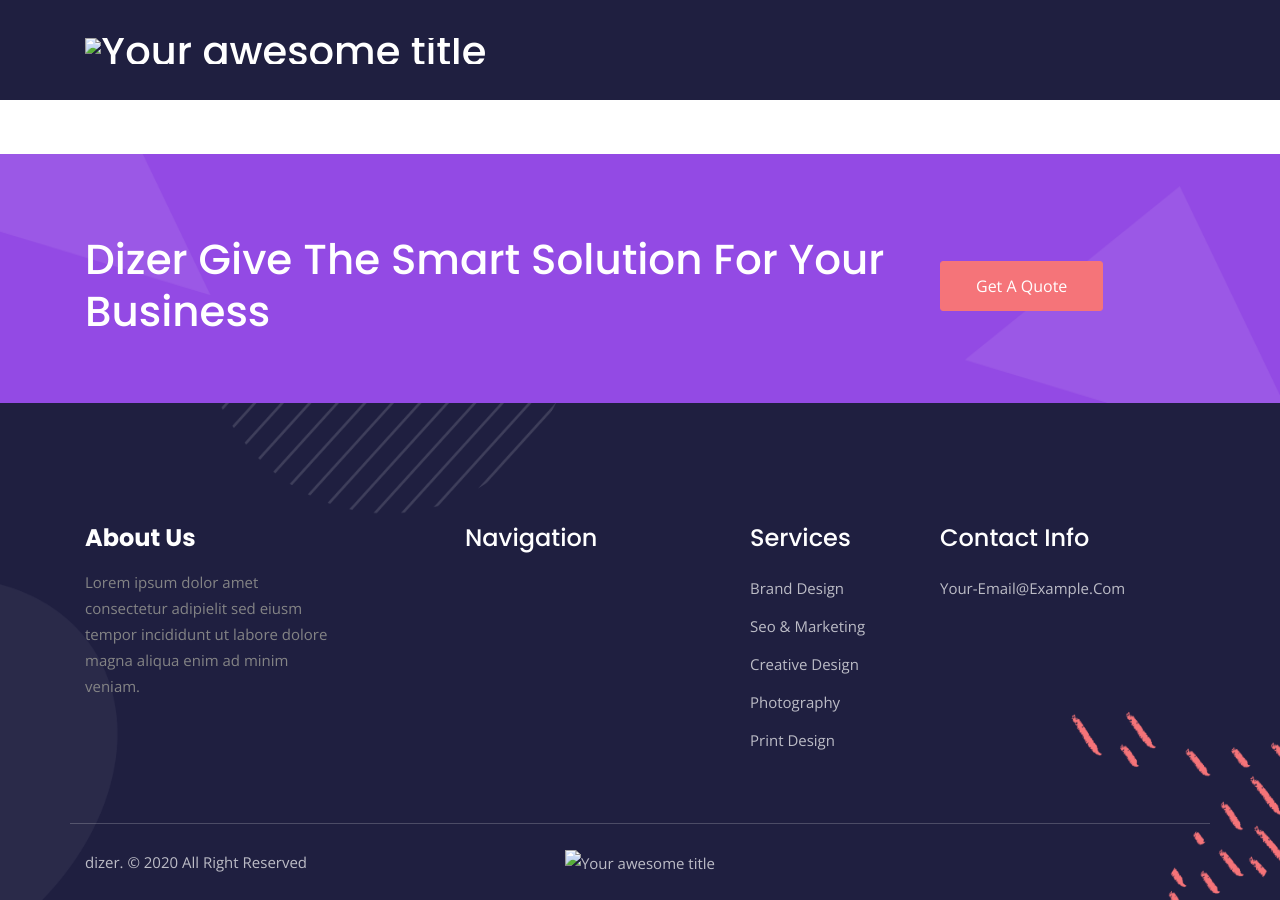
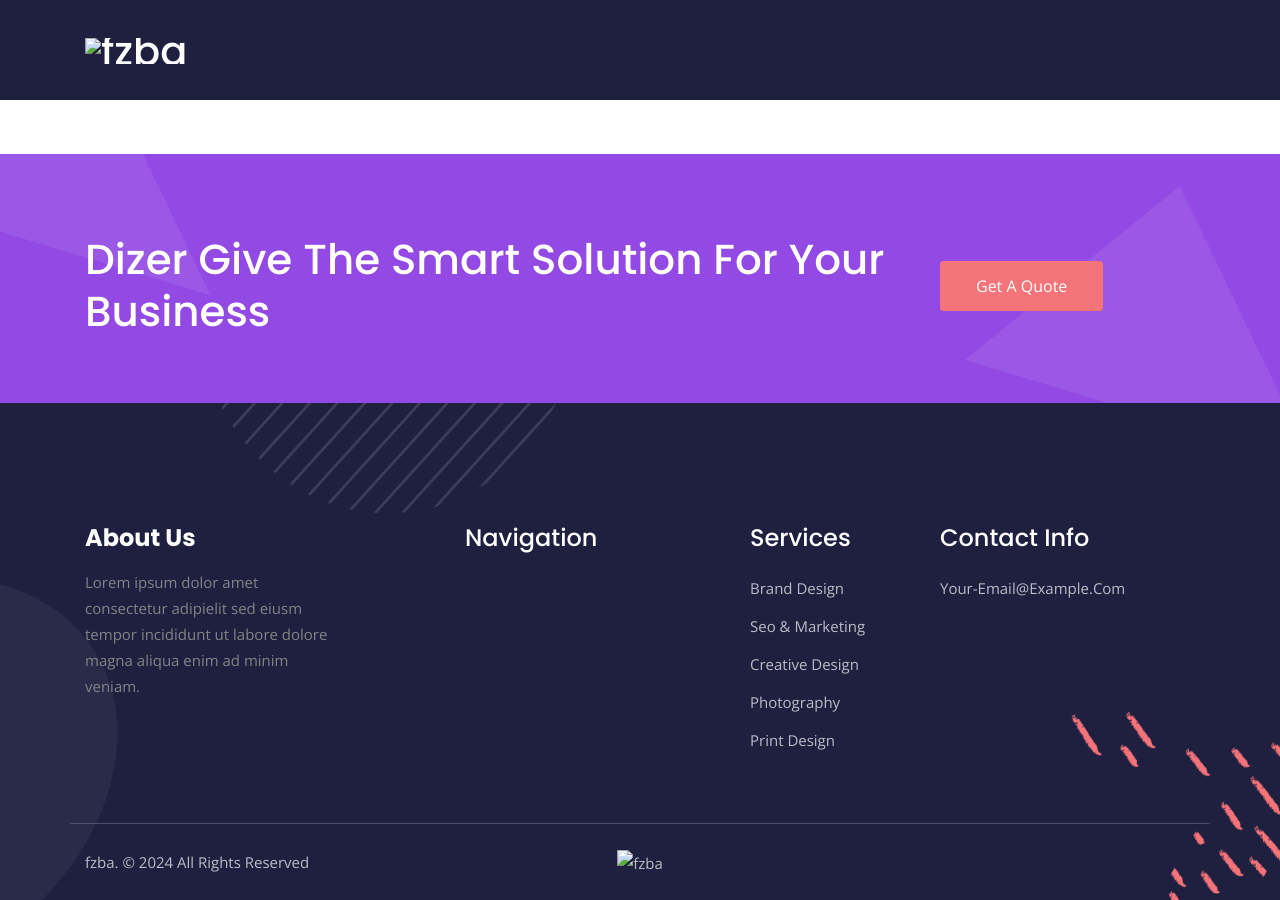
Before and after one commit to fzba-etc/fzba-etc-old.github.io, a Jekyll site: the page built from contact.html, in a window 1280 px wide and 900 px high, scrolled down 1899 px. Built offline with Jekyll 4.4.1, drawn with Linux system fonts in a browser that asks for light colours.

Commit message:
added slight changes to title, etc.

```diff
--- a/_config.yml
+++ b/_config.yml
@@ -18,19 +18,19 @@
 # You can create any custom variable you would like, and they will be accessible
 # in the templates via {{ site.myvariable }}.
 
-title: Your awesome title
+title: fzba
 email: your-email@example.com
 description: >- # this means to ignore newlines until "baseurl:"
   Write an awesome description for your new site here. You can edit this
   line in _config.yml. It will appear in your document head meta (for
   Google search results) and in your feed.xml site description.
-baseurl: "" # the subpath of your site, e.g. /blog
+baseurl: "/" # the subpath of your site, e.g. /blog
 url: "https://fzba-etc.github.io" # the base hostname & protocol for your site, e.g. http://example.com
 twitter_username: jekyllrb
-github_username:  jekyll
+github_username:  fzba-etc
 author: themefisher
 footer_content: "Lorem ipsum dolor amet consectetur adipielit sed eiusm tempor incididunt ut labore dolore magna aliqua enim ad minim veniam."
-copyright: "dizer. &copy; 2020 All Right Reserved"
+copyright: "fzba. &copy; 2024 All Rights Reserved"
 cover_image: "/assets/images/bg/about-bg.jpg"
 
 ############### Call to Action ###############
```
